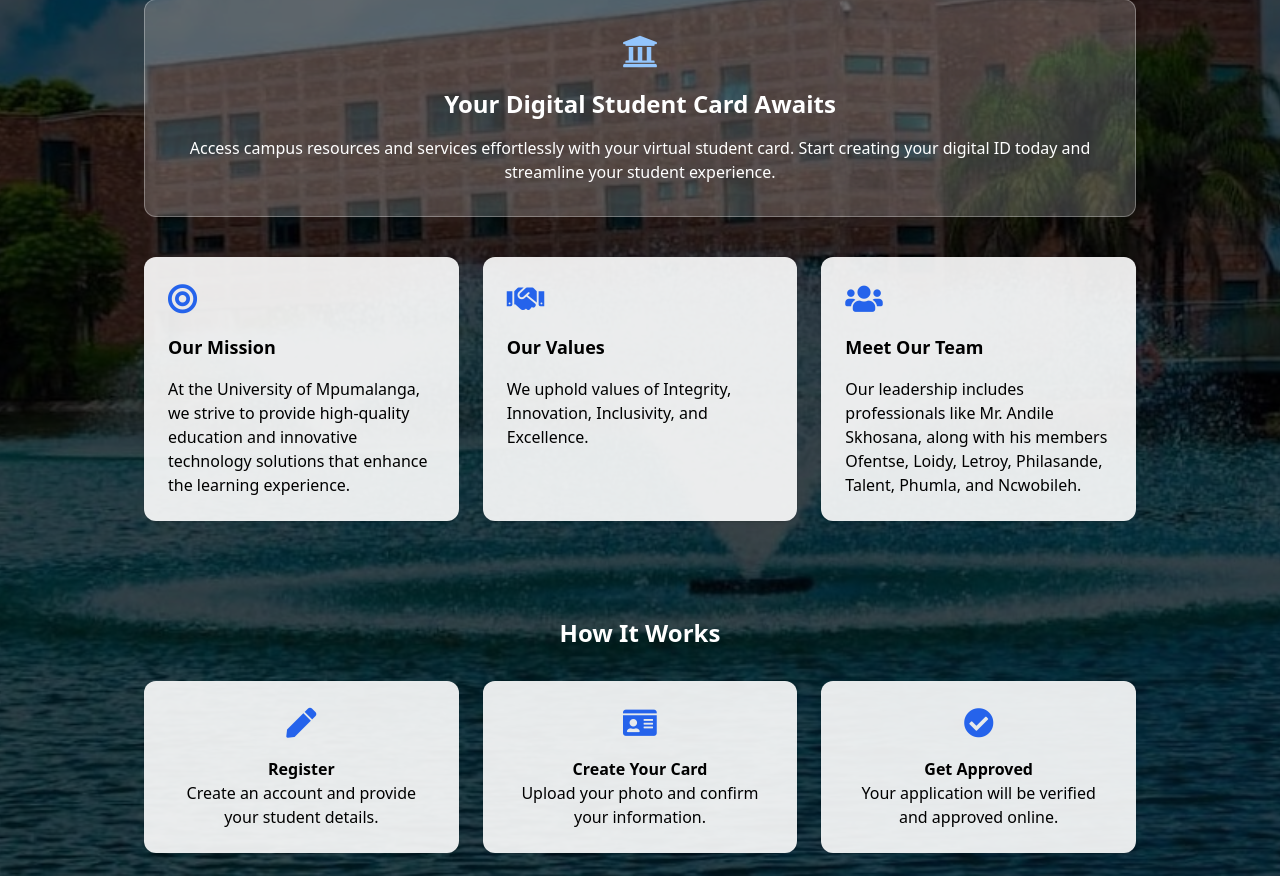
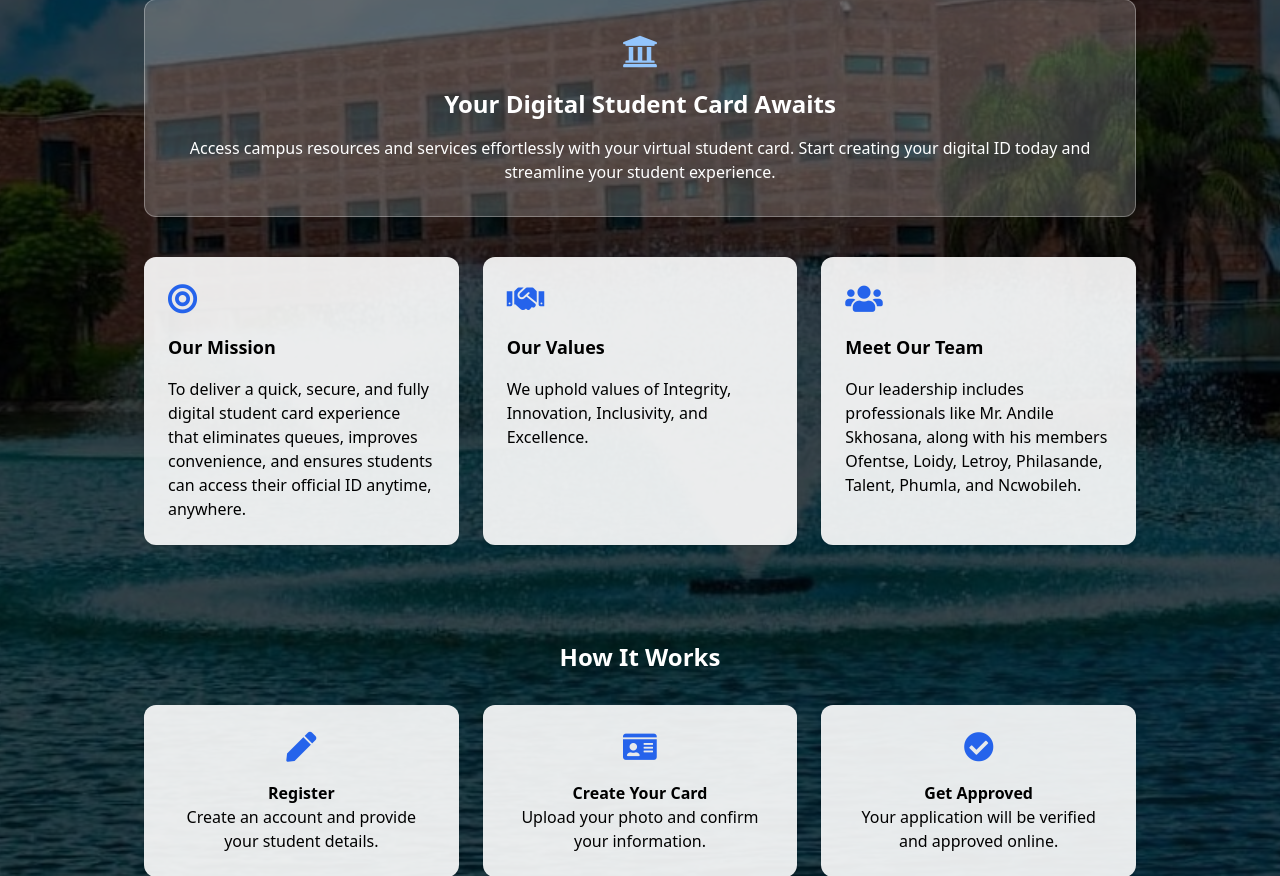
Before and after one commit to letroy969/StudentCardSystem, a Flask app: page / in a window 1280 px wide. Shown: the part 401-1277 px from the top of the page. Run offline with Flask 3, Linux system fonts and the light colour scheme; some libraries are stand-ins or nearby versions.

Commit message:
Update Our Mission text on home page

```diff
--- a/templates/index.html
+++ b/templates/index.html
@@ -141,7 +141,7 @@
             <i class="fas fa-bullseye text-blue-600 text-3xl mb-4 hover:text-blue-700 transition-colors duration-300"></i>
             <h3 class="font-bold text-lg mb-4">Our Mission</h3>
             <p>
-              At the University of Mpumalanga, we strive to provide high-quality education and innovative technology solutions that enhance the learning experience.
+              To deliver a quick, secure, and fully digital student card experience that eliminates queues, improves convenience, and ensures students can access their official ID anytime, anywhere.
             </p>
           </div>
           <div class="bg-white bg-opacity-90 p-6 rounded-xl shadow text-black transform hover:scale-105 transition-all duration-300">
```
